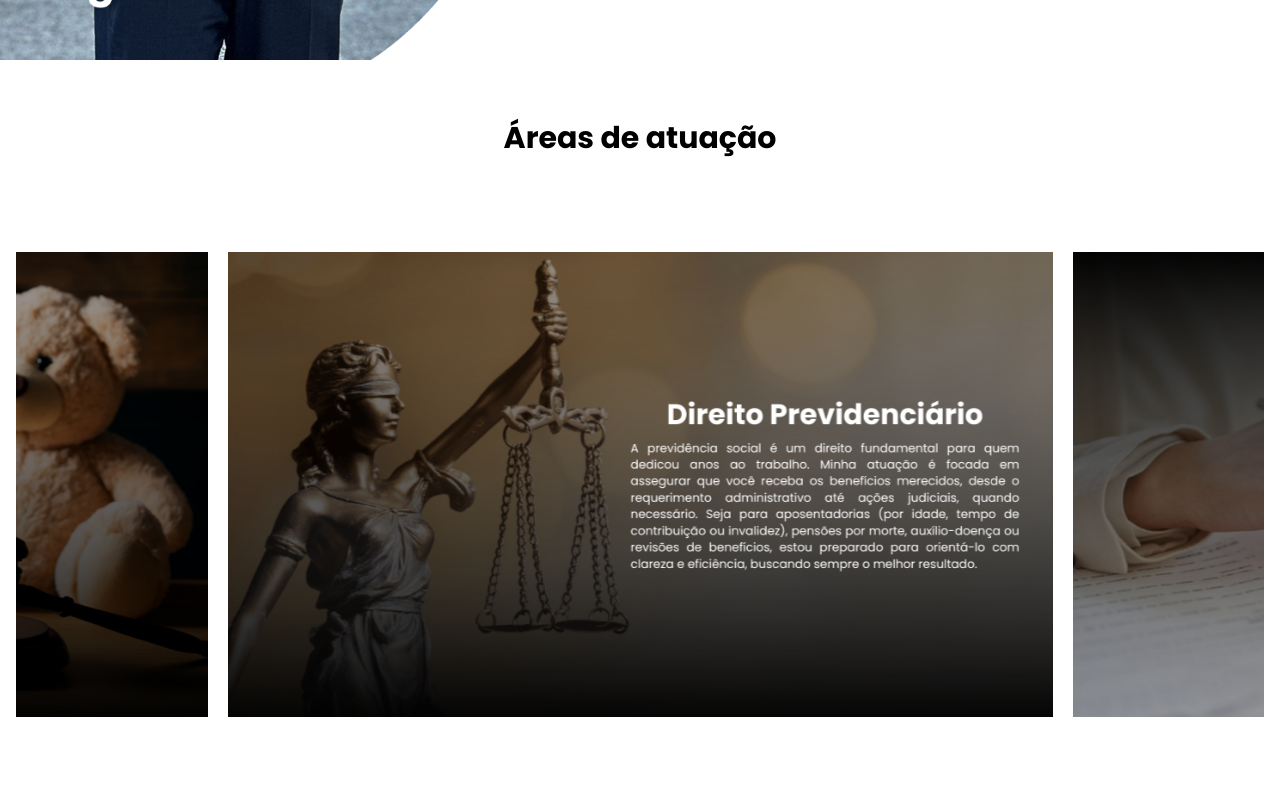
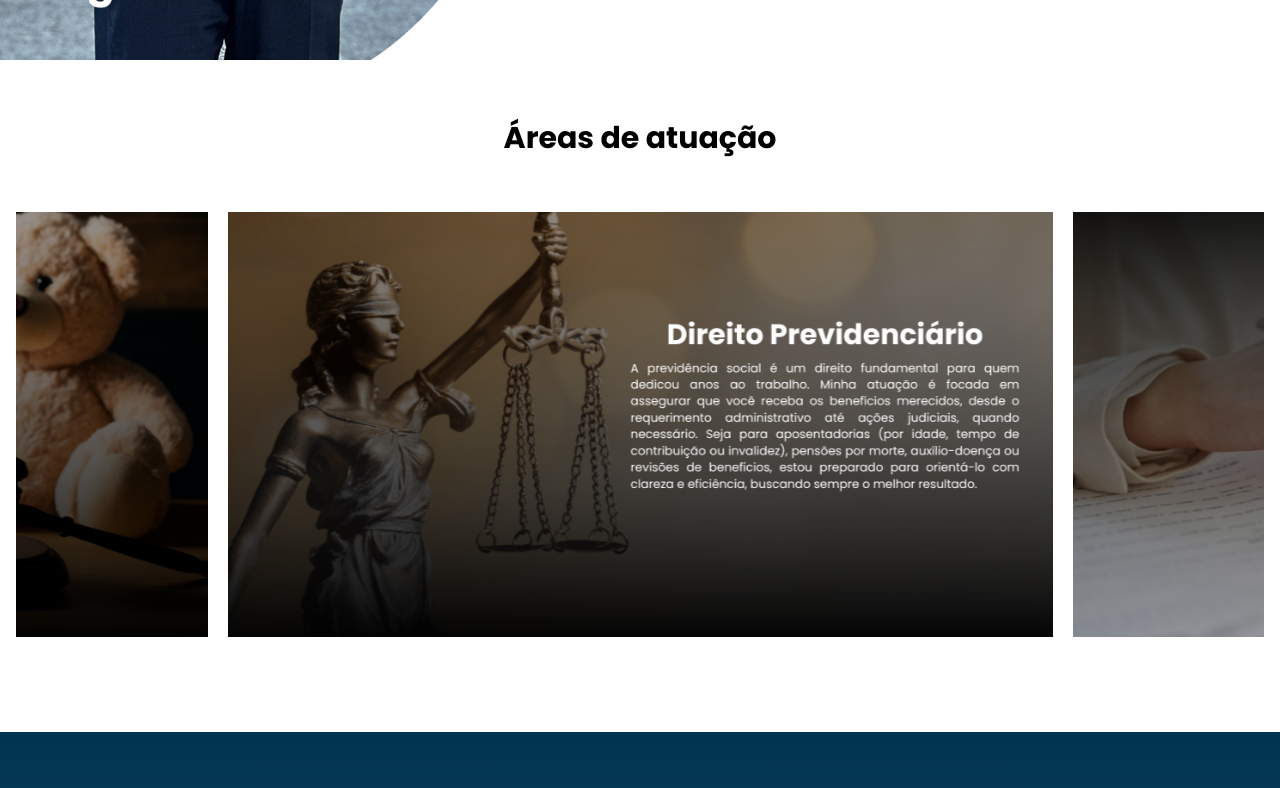
Before and after one commit to LYNX-Grupo-9/LP-AlvanyFigueiredo, a React (Vite) app: page / in a window 1280 px wide. Shown: the part 1540-2328 px from the top of the page. Built offline with nearby package versions, Linux system fonts and the light colour scheme.

Commit message:
ajuste tamanho titulo

```diff
--- a/src/components/AreasCarrousel/index.jsx
+++ b/src/components/AreasCarrousel/index.jsx
@@ -33,7 +33,7 @@ const cards = [
 export default function AreasAtuacaoCarousel() {
   return (
     <section className="bg-white py-12 px-4 text-center 2xl:h-screen">
-      <h2 className="text-3xl font-bold mb-4 mt-[1%]">Áreas de atuação</h2>
+      <h2 className="sm:text-3xl xs:text-[20px] font-bold mb-4 mt-[1%]">Áreas de atuação</h2>
       <div className="h-full flex items-center justify-center pt-10 2xl:pt-0">
         <Swiper
           modules={[Autoplay]}
@@ -61,7 +61,7 @@ export default function AreasAtuacaoCarousel() {
           {cards.map((card, index) => (
             <SwiperSlide key={index}>
               <div className="overflow-hidden">
-                <div className="relative w-full h-[20vh] sm:h-[34rem]">
+                <div className="relative w-full h-[20vh] sm:h-[34rem] sm:-mt-[10vh]">
                   <img
                     src={card.image}
                     alt={card.title}
```
